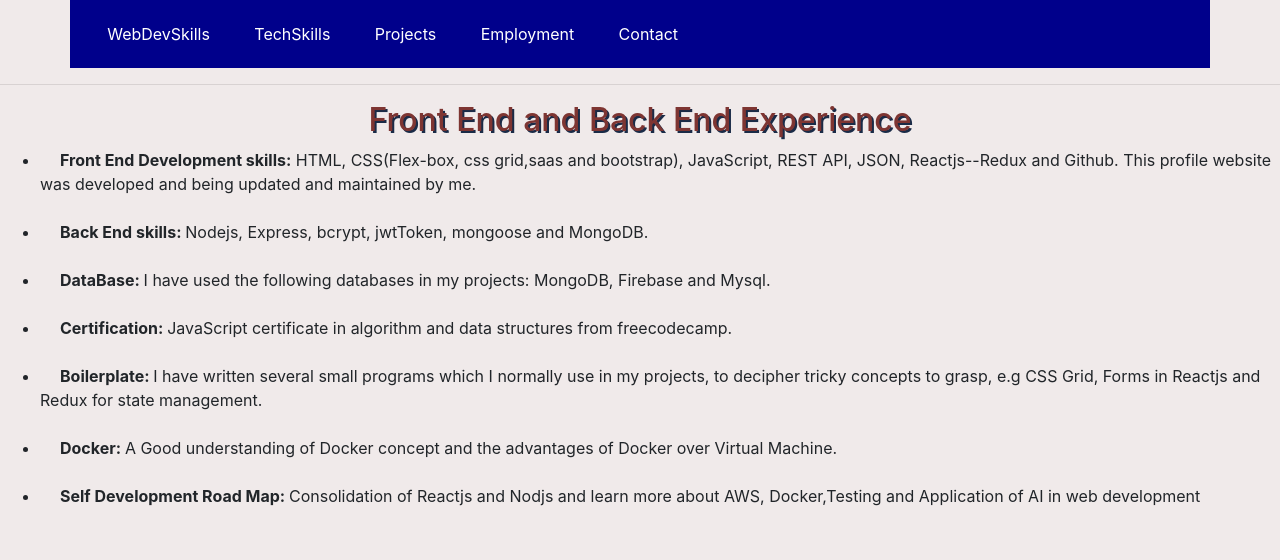
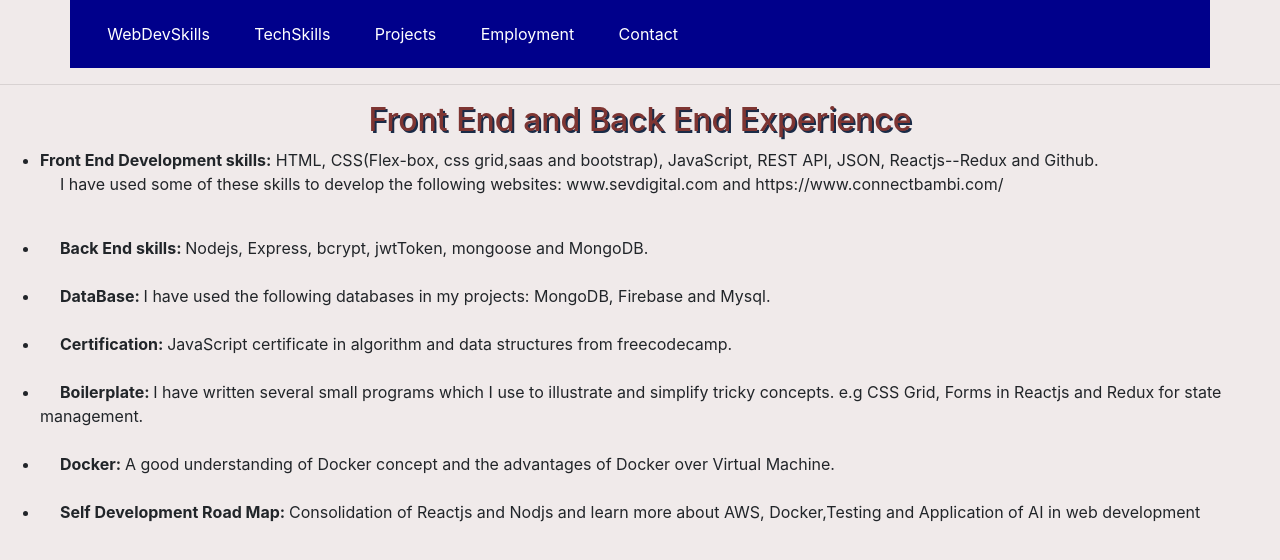
Before and after one commit to Herbertbhs02/ProfileReactRouter, a React (Create React App) app: page / in a window 1280 px wide. Shown: the top 560 px of the page. Built offline with nearby package versions, Linux system fonts and the light colour scheme.

Commit message:
Changes is DevSkills

```diff
--- a/src/DevSkills.js
+++ b/src/DevSkills.js
@@ -11,8 +11,8 @@ const DevSkills = () => (
 
        <ul >
           <li style={{textIndent:'20px'}}>
-           <span style={{fontWeight:"bold"}}>Front End Development skills:</span> HTML, CSS(Flex-box, css grid,saas and bootstrap), JavaScript, REST API, JSON, Reactjs--Redux and Github. This profile website
-           was developed and being updated and maintained by me.
+           <span style={{fontWeight:"bold"}}>Front End Development skills:</span> HTML, CSS(Flex-box, css grid,saas and bootstrap), JavaScript, REST API, JSON, Reactjs--Redux and Github.<br/>
+          <p>I have used some of these skills  to develop the following websites: www.sevdigital.com and https://www.connectbambi.com/  </p>
           </li><br/>
 
           <li style={{textIndent:'20px'}}>
@@ -29,11 +29,11 @@ const DevSkills = () => (
 
 
            <li style={{textIndent:'20px'}}>
-           <span style={{fontWeight:"bold"}}>Boilerplate: </span>I have written several small programs which I normally use in my projects, to decipher tricky concepts to grasp, e.g CSS Grid, Forms in Reactjs and Redux for state management.
+           <span style={{fontWeight:"bold"}}>Boilerplate: </span>I have written several small programs which I use to illustrate and simplify tricky concepts.  e.g CSS Grid, Forms in Reactjs and Redux for state management.
             </li><br/>
 
             <li style={{textIndent:'20px'}}>
-            <span style={{fontWeight:"bold"}}>Docker: </span>A Good understanding of Docker concept and the advantages of Docker over Virtual Machine.
+            <span style={{fontWeight:"bold"}}>Docker: </span>A good understanding of Docker concept and the advantages of Docker over Virtual Machine.
              </li><br/>
 
              <li style={{textIndent:'20px'}}>
```
Also changed, not shown: 8 other files (tests, documents, lock files or other folders).
